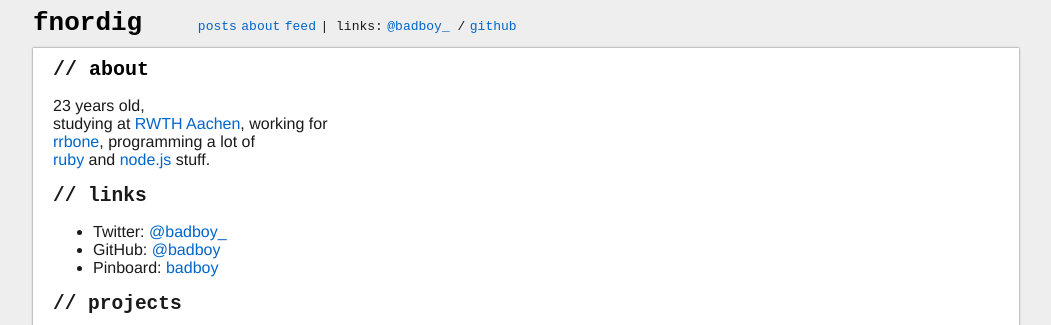
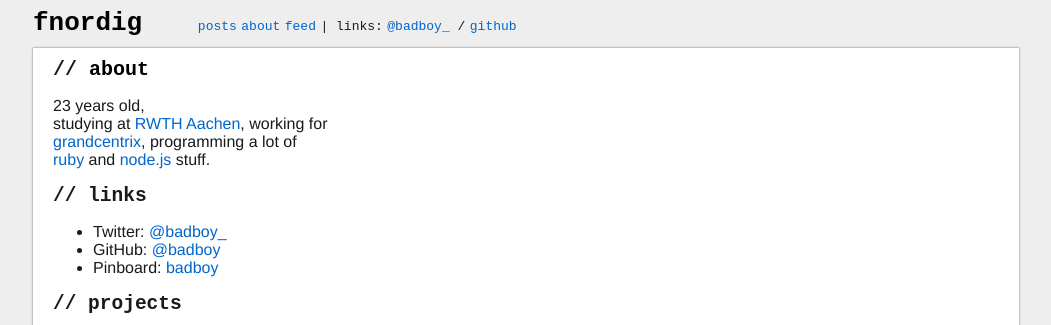
Before and after one commit to badboy/fnordig.de, a Jekyll site: the page built from about.markdown, in a window 1280 px wide. Shown: the top 325 px of the page, without its empty margins (114-1165 px from the left). Built offline with Jekyll 4.4.1, drawn with Linux system fonts in a browser that asks for light colours.

Commit message:
Now working for grandcentrix

```diff
--- a/about.markdown
+++ b/about.markdown
@@ -5,7 +5,7 @@ title: about
 
 23 years old,
 studying at [RWTH Aachen](http://www.rwth-aachen.de/), working for
-[rrbone](https://www.rrbone.net/), programming a lot of
+[grandcentrix](https://www.grandcentrix.net/), programming a lot of
 [ruby](http://www.ruby-lang.org/en/) and [node.js](http://nodejs.org/) stuff.
 
 ## // links
```
